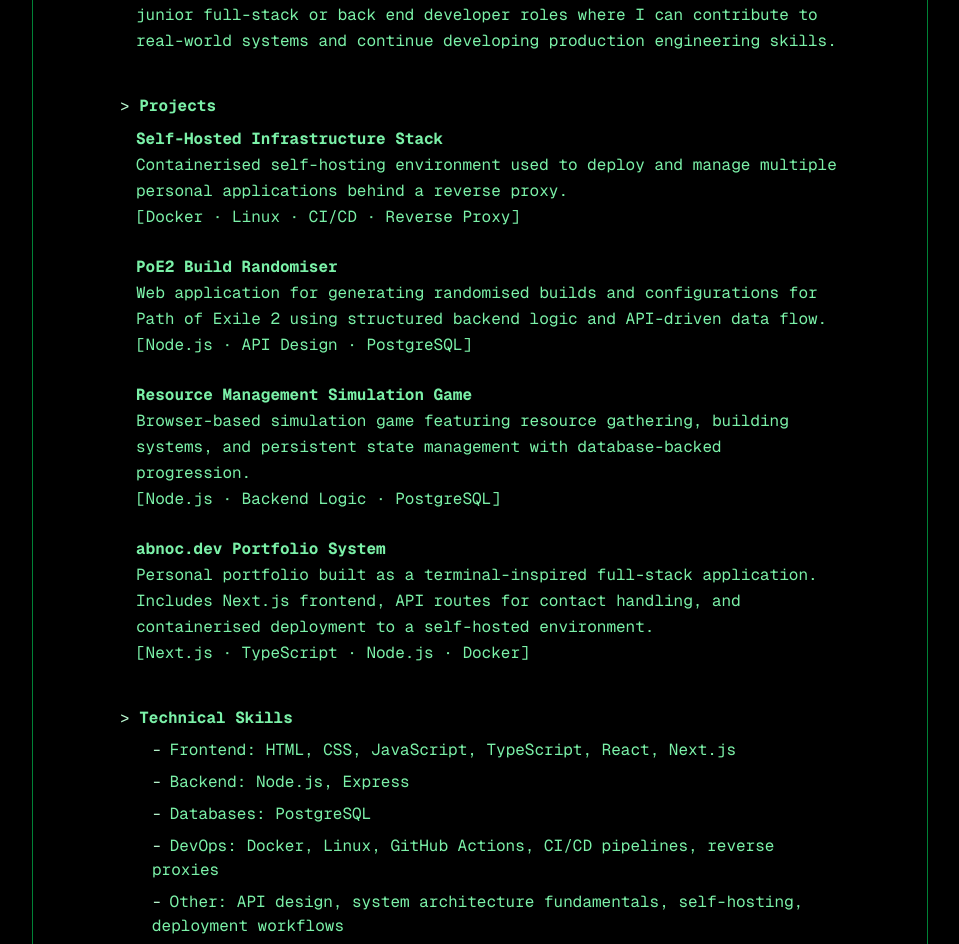
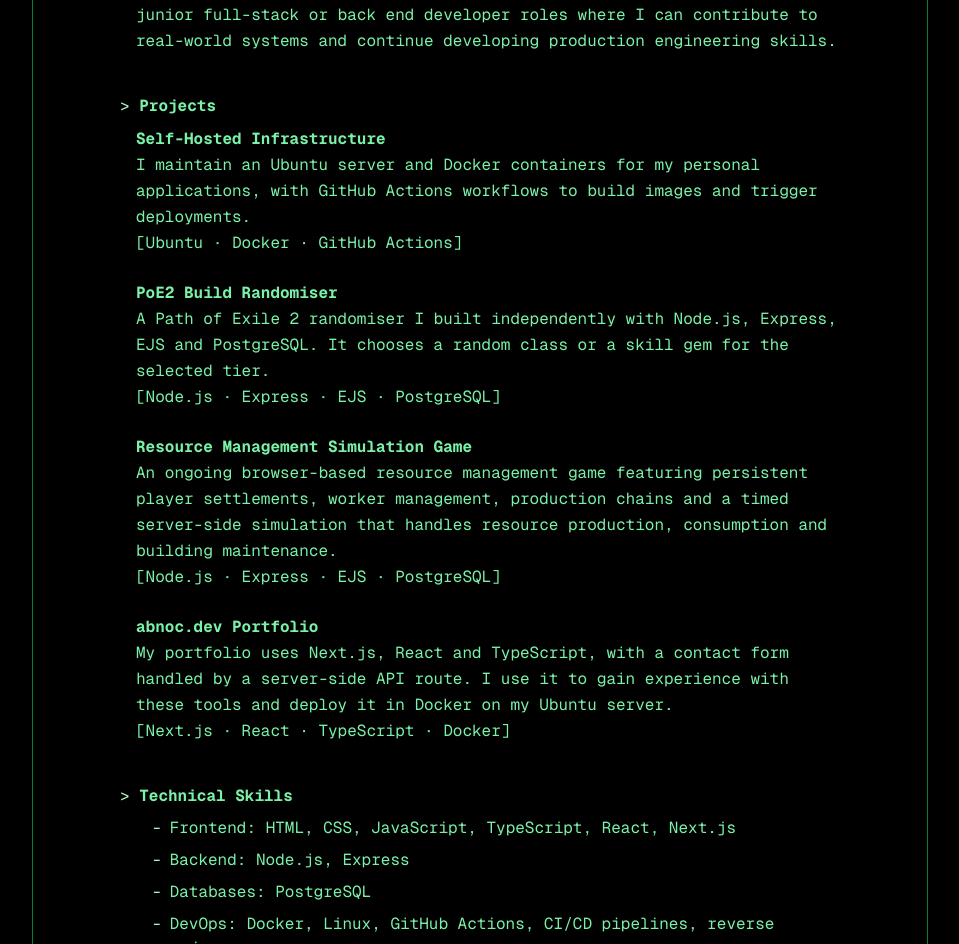
Before and after one commit to AbnocChinwads/abnoc-dev, a Next.js app: page /cv in a window 1280 px wide. Shown: the part 440-1384 px from the top of the page, without its empty margins (160-1119 px from the left). Built offline with nearby package versions, Linux system fonts and the light colour scheme.

Commit message:
Update projects.ts

```diff
--- a/src/app/data/projects.ts
+++ b/src/app/data/projects.ts
@@ -1,11 +1,12 @@
+
 export const projects = [
   {
-    title: "abnoc.dev Portfolio System",
+    title: "abnoc.dev Portfolio",
     description:
-      "Personal portfolio built as a terminal-inspired full-stack application. Includes Next.js frontend, API routes for contact handling, and containerised deployment to a self-hosted environment.",
-    stack: ["Next.js", "TypeScript", "Node.js", "Docker"],
+      "My portfolio uses Next.js, React and TypeScript, with a contact form handled by a server-side API route. I use it to gain experience with these tools and deploy it in Docker on my Ubuntu server.",
+    stack: ["Next.js", "React", "TypeScript", "Docker"],
     context:
-      "Exploring full-stack architecture, deployment pipelines, and system design through a production-style portfolio project.",
+      "Learning React components, Next.js routing and TypeScript while maintaining a site for my projects and CV.",
     github: "https://github.com/AbnocChinwads/abnoc-dev",
     live: "https://abnoc.dev",
     featured: false,
@@ -13,10 +14,10 @@
   {
     title: "PoE2 Build Randomiser",
     description:
-      "Web application for generating randomised builds and configurations for Path of Exile 2 using structured backend logic and API-driven data flow.",
-    stack: ["Node.js", "API Design", "PostgreSQL"],
+      "A Path of Exile 2 randomiser I built independently with Node.js, Express, EJS and PostgreSQL. It chooses a random class or a skill gem for the selected tier.",
+    stack: ["Node.js", "Express", "EJS", "PostgreSQL"],
     context:
-      "Focus on backend design, stateless API structure, and persistence patterns for structured game data.",
+      "Built through experimentation, connecting Express routes and form submissions to PostgreSQL data and server-rendered results.",
     github: "https://github.com/AbnocChinwads/poe-2-randomiser",
     live: "https://buildroll.abnoc.dev",
     featured: true,
@@ -24,21 +25,21 @@
   {
     title: "Resource Management Simulation Game",
     description:
-      "Browser-based simulation game featuring resource gathering, building systems, and persistent state management with database-backed progression.",
-    stack: ["Node.js", "Backend Logic", "PostgreSQL"],
+      "An ongoing browser-based resource management game featuring persistent player settlements, worker management, production chains and a timed server-side simulation that handles resource production, consumption and building maintenance.",
+    stack: ["Node.js", "Express", "EJS", "PostgreSQL"],
     context:
-      "Exploring game loop architecture, state persistence, and structured simulation systems.",
+      "I've worked through the design and implementation of interconnected gameplay systems, investigated problems and refined functionality as the project has grown. This has involved database migrations, persistent player data, authentication and improving the performance of simulation processes.",
     github: "https://github.com/AbnocChinwads/resource-management-game",
     live: "https://icecream.abnoc.dev",
-    featured: false,
+    featured: true,
   },
   {
-    title: "Self-Hosted Infrastructure Stack",
+    title: "Self-Hosted Infrastructure",
     description:
-      "Containerised self-hosting environment used to deploy and manage multiple personal applications behind a reverse proxy.",
-    stack: ["Docker", "Linux", "CI/CD", "Reverse Proxy"],
+      "I maintain an Ubuntu server and Docker containers for my personal applications, with GitHub Actions workflows to build images and trigger deployments.",
+    stack: ["Ubuntu", "Docker", "GitHub Actions"],
     context:
-      "Practical experience with deployment automation, container orchestration, and server-level application management.",
+      "Keeping my projects running gives me regular practice with deployment and troubleshooting.",
     github: "",
     live: "",
     featured: true,
```
